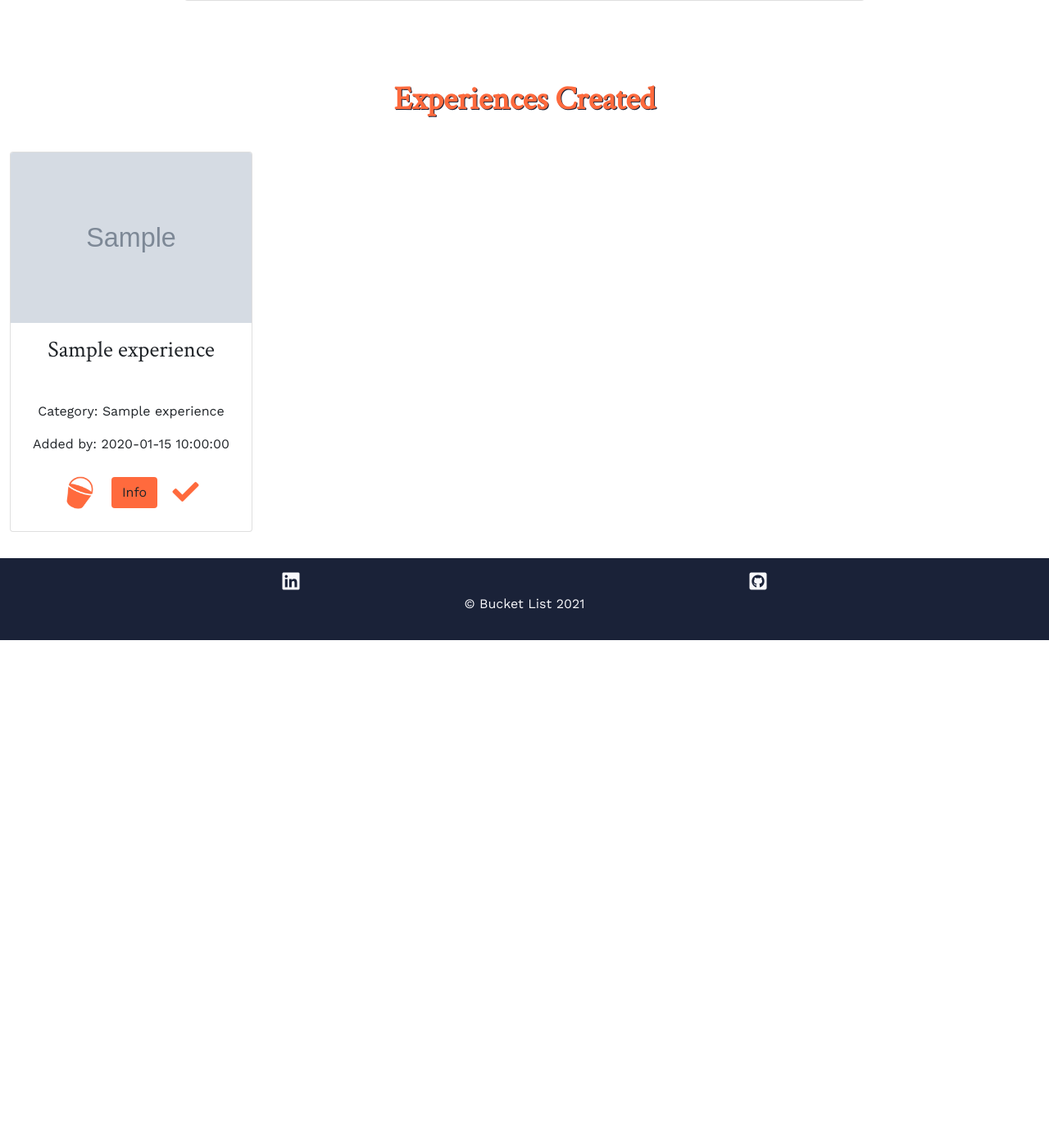
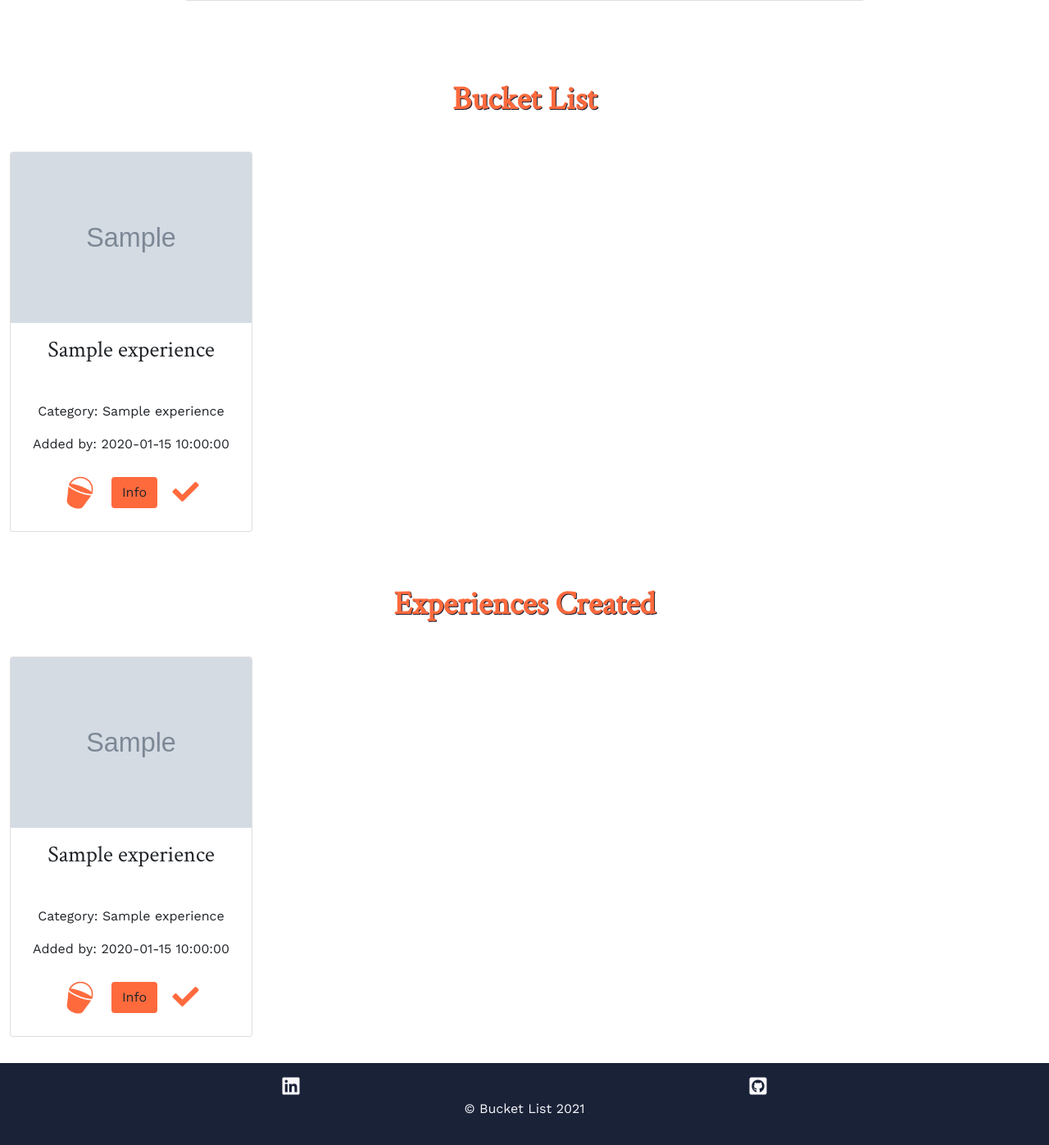
Before and after one commit to Callymags/ms3-BucketList, a Flask app: template templates/profile.html in a window 1280 px wide. Shown: the part 806-2203 px from the top of the page at 82% size. Before the commit the page ends 1587 px from the top, so only its background shows below. Run offline with Flask 2, Linux system fonts and the light colour scheme; the template is opened without the code that fills it: most values are stand-ins (such as "Sample title", 1, 10 or a date in 2020); grey boxes marked "Sample" are stand-in pictures.

Commit message:
bug: Failed attempt no.2 to try and set up bucket list functionality

```diff
--- a/templates/experience_info.html
+++ b/templates/experience_info.html
@@ -13,11 +13,9 @@
                                 <p class=""><i class="fas fa-info-circle icon-style"></i> <strong>Description: </strong>{{ info.description }}</p>
                                 <div class="row buttons-bottom">
                                     <div class="col">
-                                        <form method="POST" action="{{ url_for('experience.save_bucketlist', exp_id=experience._id) }}">
-                                            <a href="#" class="btn btn-large">
+                                            <a href="{{url_for('experience.save_bucketlist', exp_id=experience._id)}}" class="btn btn-large">
                                                 <img class="bucket-button-style" src="/static/images/ms3-bucket-icon.ico" alt="Orange bucket icon">
                                             </a>
-                                        </form>
                                         <a href="#" class="btn btn-large icon-button-style"><i class="fas fa-check"></i></a>
                                     </div>
 
--- a/templates/profile.html
+++ b/templates/profile.html
@@ -37,9 +37,8 @@
         </div>
     </div>
 </div>
-
 <div class="experiences-created-container container-fluid">
-    <h1 class="text-center subheading"><strong>Experiences Created</strong></h1>
+    <h1 class="text-center subheading"><strong>Bucket List</strong></h1>
     <div class="row">
         {% for experience in experiences %}
             <div class="col-lg-3 col-md-6 col-sm-12">
@@ -66,5 +65,33 @@
         {% endfor %}
     </div>
 </div>
+<div class="experiences-created-container container-fluid">
+    <h1 class="text-center subheading"><strong>Experiences Created</strong></h1>
+    <div class="row">
+        {% for experience in bucketlist %}
+            <div class="col-lg-3 col-md-6 col-sm-12">
+                    <div class="card experience-card text-center">
+                        <img src=" {{ experience.img_address }}" class="card-img-top exp-image" alt="Image of experience">
+                        <div class="card-body">
+                            <h3 class="card-title exp-title text-center">{{ experience.experience_name }}</h3>
+                            <p class="">Category: {{ experience.category_name }}</p>
+                            <p class="">Added by: {{ experience.added_by }}</p>
+                            <div class="row buttons-bottom">
+                                <div class="col">
+                                    <a href="#" class="btn btn-large">
+                                        <img class="bucket-button-style" src="/static/images/ms3-bucket-icon.ico" alt="Orange bucket icon">
+                                    </a>
+                                    <a href="{{ url_for('experience.exp_info', exp_id=experience._id) }}" class="btn btn-large orange-btn">Info</a>
+                                    <a href="#" class="btn btn-large icon-button-style"><i class="fas fa-check"></i></a>
+                                </div>
+
+                            </div>
+                        </div>
+                    </div>
+
+            </div>
+        {% endfor %}
+    </div>
+</div>
 
 {% endblock %}
```
Also changed, not shown: experience.py (+4 -4 lines).
